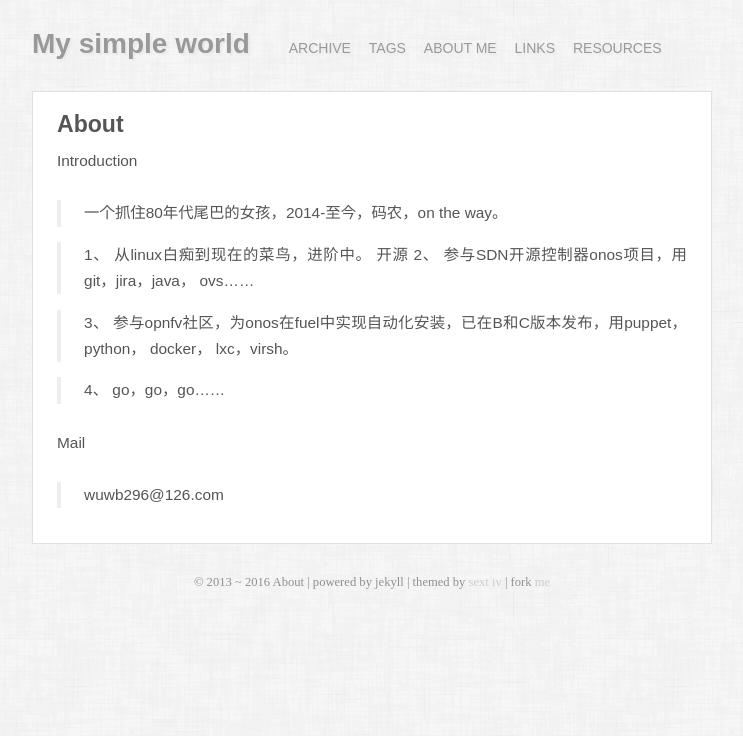
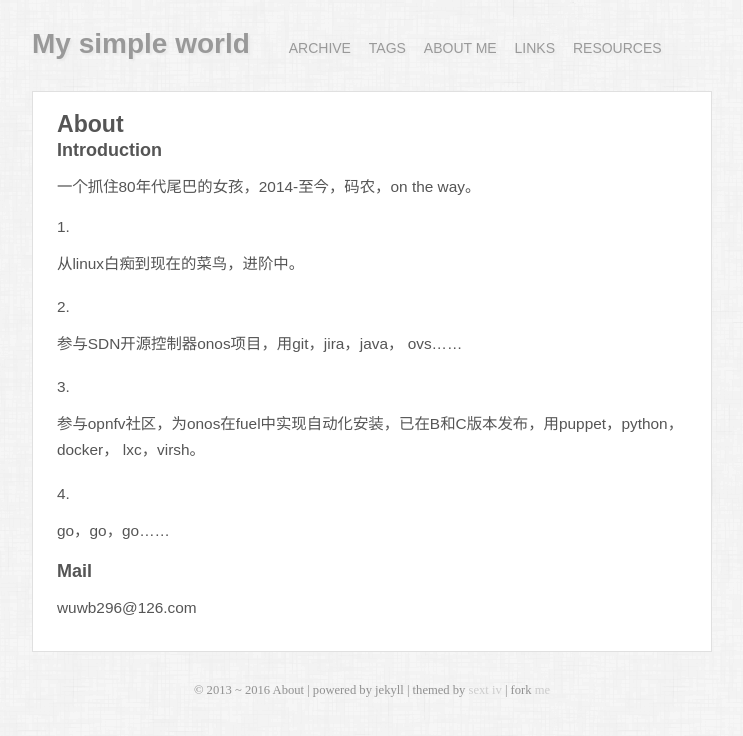
Before and after one commit to wuwenbin2/wuwenbin2.github.io, a Jekyll site: the page built from about.markdown, in a window 1280 px wide. Shown: the top 736 px of the page, without its empty margins (268-1011 px from the left). Built offline with Jekyll 4.4.1, drawn with Linux system fonts in a browser that asks for light colours; some web fonts are replaced; Markdown is read by kramdown in place of the engine named in the settings.

Commit message:
Update about.markdown

```diff
--- a/about.markdown
+++ b/about.markdown
@@ -3,18 +3,18 @@ title: About
 layout: page
 ---
 
-Introduction
+#Introduction
 
-> 一个抓住80年代尾巴的女孩，2014-至今，码农，on the way。
+ 一个抓住80年代尾巴的女孩，2014-至今，码农，on the way。
 
->  1、 从linux白痴到现在的菜鸟，进阶中。
-开源
->  2、 参与SDN开源控制器onos项目，用git，jira，java， ovs……
+ 1. 从linux白痴到现在的菜鸟，进阶中。
 
->  3、 参与opnfv社区，为onos在fuel中实现自动化安装，已在B和C版本发布，用puppet，python， docker， lxc，virsh。
+ 2. 参与SDN开源控制器onos项目，用git，jira，java， ovs……
 
->  4、 go，go，go……
+ 3. 参与opnfv社区，为onos在fuel中实现自动化安装，已在B和C版本发布，用puppet，python， docker， lxc，virsh。
 
-Mail
+ 4. go，go，go……
 
-> wuwb296@126.com
+#Mail
+
+wuwb296@126.com
```
